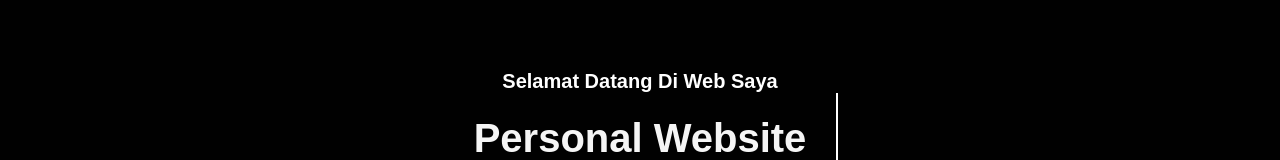
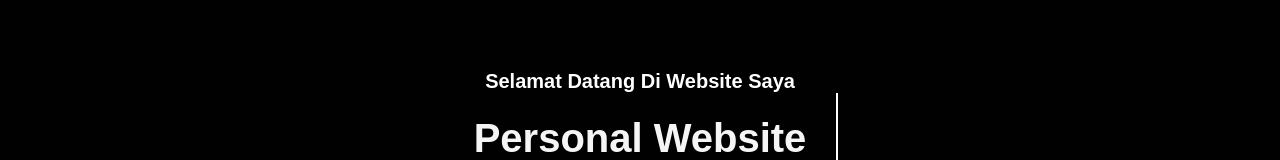
Before and after one commit to restuanggia/belajarweb, a plain HTML site: page index.html in a window 1280 px wide. Shown: the part 234-394 px from the top of the page. Drawn offline with Linux system fonts and the light colour scheme.

Commit message:
ganti sambutan

```diff
--- a/index.html
+++ b/index.html
@@ -38,7 +38,7 @@
 
     <!-- Banner -->
     <section class="banner" id="banner">
-        <h4>Selamat Datang Di Web Saya</h4>
+        <h4>Selamat Datang Di Website Saya</h4>
         <h1><span>Personal Website</span></h1>
     </section>
 
```
